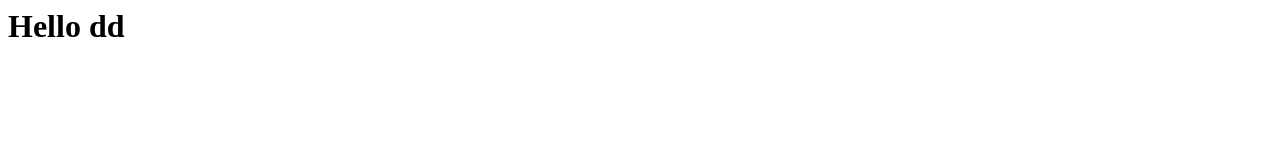
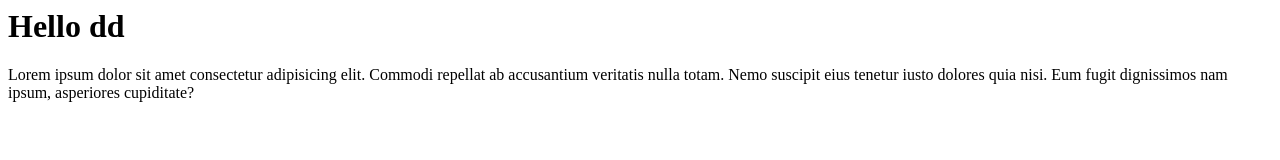
Before and after one commit to dmarinus/110821t2, a plain HTML site: page index.html in a window 1280 px wide. Drawn offline with Linux system fonts and the light colour scheme.

Commit message:
working on d1

```diff
--- a/index.html
+++ b/index.html
@@ -7,5 +7,6 @@
 </head>
 <body>
     <h1>Hello dd</h1>
+    <p>Lorem ipsum dolor sit amet consectetur adipisicing elit. Commodi repellat ab accusantium veritatis nulla totam. Nemo suscipit eius tenetur iusto dolores quia nisi. Eum fugit dignissimos nam ipsum, asperiores cupiditate?</p>
 </body>
 </html>
```
